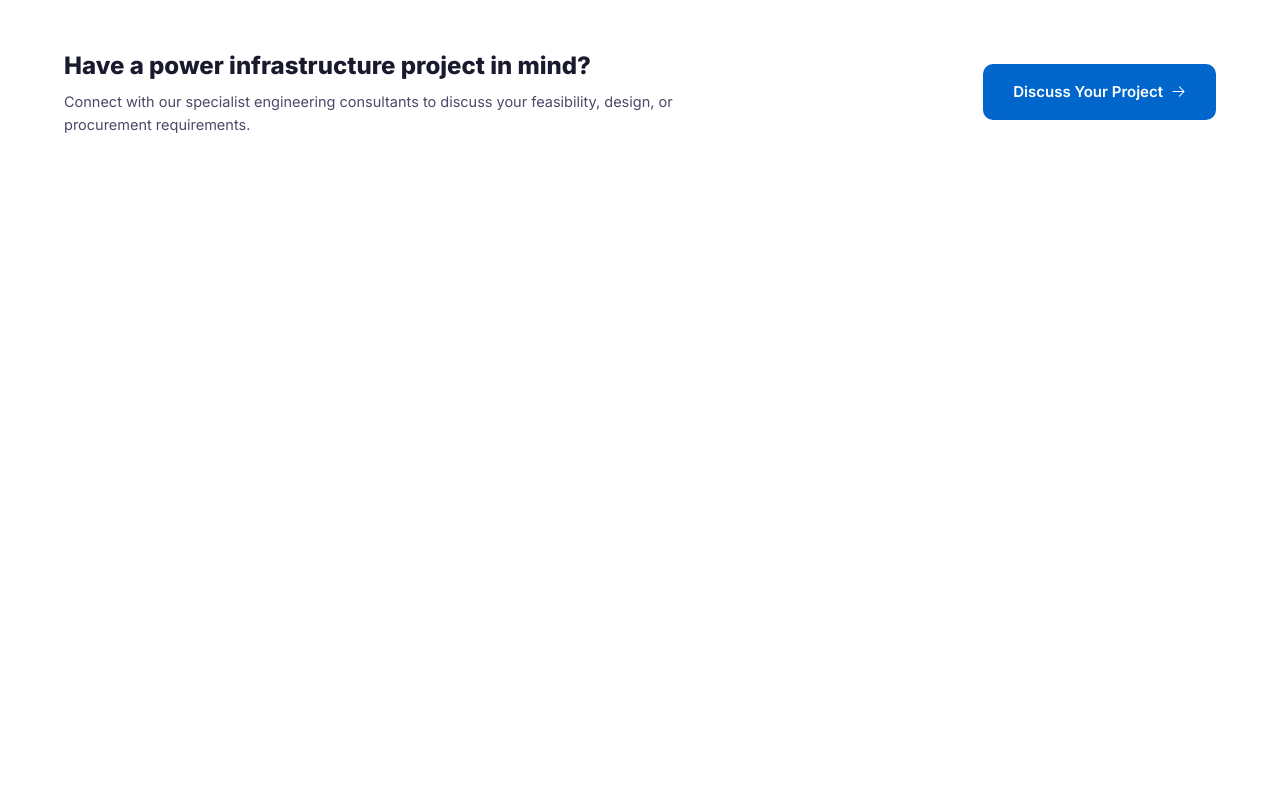
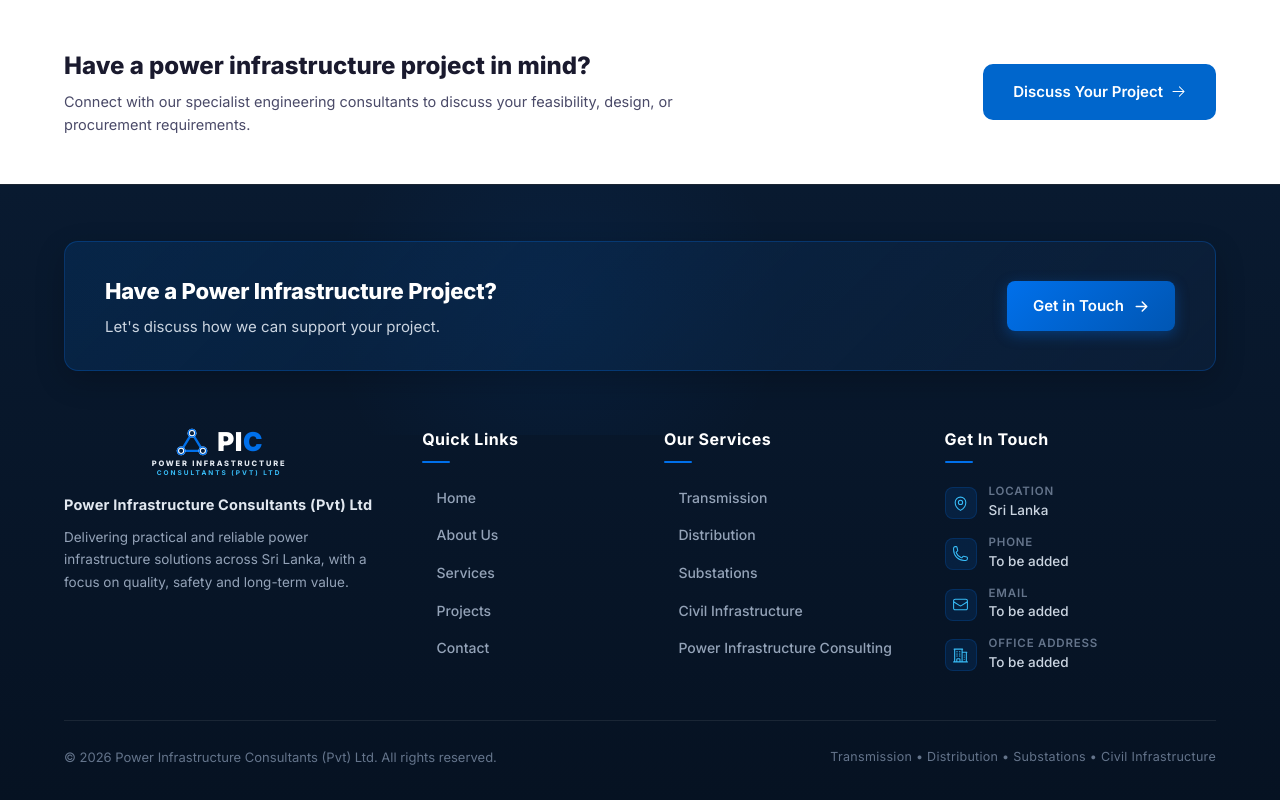
Before and after one commit to CASPIRE-Technologies/PIC-website, a React (Vite) app: page /projects in a window 1280 px wide. Shown: the part 2248-3048 px from the top of the page. Before the commit the page ends 2432 px from the top, so only its background shows below. Built offline with nearby package versions, Linux system fonts and the light colour scheme.

Commit message:
Update website

```diff
--- a/src/App.jsx
+++ b/src/App.jsx
@@ -1,5 +1,6 @@
 import { BrowserRouter, Routes, Route } from 'react-router-dom';
 import Header from './components/Header';
+import Footer from './components/Footer';
 import HomePage from './pages/HomePage';
 import AboutPage from './pages/AboutPage';
 import ServicesPage from './pages/ServicesPage';
@@ -24,6 +25,7 @@ function AppContent() {
           <Route path="/contact" element={<ContactPage />} />
         </Routes>
       </main>
+      <Footer />
     </>
   );
 }
--- /dev/null
+++ b/src/components/Footer.css
@@ -0,0 +1,328 @@
+/* ===== PIC New Professional Corporate Footer ===== */
+.site-footer {
+  background: linear-gradient(180deg, #091a30 0%, #061222 100%);
+  color: #94a3b8;
+  position: relative;
+  border-top: 1px solid rgba(255, 255, 255, 0.08);
+  font-family: var(--font-family, 'Inter', sans-serif);
+  overflow: hidden;
+}
+
+/* Subtle ambient radial glow */
+.site-footer::before {
+  content: '';
+  position: absolute;
+  top: 0;
+  left: 20%;
+  width: 600px;
+  height: 250px;
+  background: radial-gradient(circle, rgba(0, 112, 235, 0.08) 0%, rgba(0, 0, 0, 0) 70%);
+  pointer-events: none;
+}
+
+.footer-inner-wrap {
+  position: relative;
+  z-index: 1;
+  padding: 56px 0 32px 0;
+}
+
+/* ── 1. Footer CTA Card ── */
+.footer-cta-card {
+  background: linear-gradient(135deg, rgba(0, 102, 204, 0.16) 0%, rgba(13, 33, 60, 0.65) 100%);
+  border: 1px solid rgba(0, 112, 235, 0.28);
+  border-radius: 14px;
+  padding: 32px 40px;
+  margin-bottom: 56px;
+  display: flex;
+  align-items: center;
+  justify-content: space-between;
+  gap: 28px;
+  box-shadow: 0 10px 30px rgba(0, 0, 0, 0.2);
+}
+
+.footer-cta-content {
+  max-width: 680px;
+}
+
+.footer-cta-title {
+  color: #ffffff;
+  font-size: 22px;
+  font-weight: 800;
+  letter-spacing: -0.2px;
+  margin-bottom: 6px;
+}
+
+.footer-cta-desc {
+  color: #cbd5e1;
+  font-size: 15px;
+  line-height: 1.5;
+  margin: 0;
+}
+
+.footer-cta-btn {
+  display: inline-flex;
+  align-items: center;
+  gap: 10px;
+  background: linear-gradient(135deg, #0070eb 0%, #0056b3 100%);
+  color: #ffffff;
+  font-size: 15px;
+  font-weight: 600;
+  padding: 13px 26px;
+  border-radius: 8px;
+  text-decoration: none;
+  white-space: nowrap;
+  flex-shrink: 0;
+  transition: all 0.25s ease;
+  box-shadow: 0 4px 14px rgba(0, 112, 235, 0.35);
+}
+
+.footer-cta-btn:hover {
+  background: linear-gradient(135deg, #0080ff 0%, #0062cc 100%);
+  transform: translateY(-2px);
+  box-shadow: 0 6px 20px rgba(0, 112, 235, 0.5);
+  color: #ffffff;
+}
+
+.footer-cta-btn svg {
+  transition: transform 0.2s ease;
+}
+
+.footer-cta-btn:hover svg {
+  transform: translateX(3px);
+}
+
+/* ── 2. Four Column Grid ── */
+.footer-main-grid {
+  display: grid;
+  grid-template-columns: 1.6fr 1fr 1.2fr 1.4fr;
+  gap: 48px;
+  padding-bottom: 48px;
+}
+
+.footer-col {
+  display: flex;
+  flex-direction: column;
+}
+
+.footer-col-title {
+  color: #ffffff;
+  font-size: 16px;
+  font-weight: 700;
+  letter-spacing: 0.5px;
+  margin-bottom: 22px;
+  position: relative;
+  display: inline-block;
+}
+
+.footer-col-title::after {
+  content: '';
+  display: block;
+  width: 28px;
+  height: 2.5px;
+  background: #0070eb;
+  border-radius: 2px;
+  margin-top: 8px;
+}
+
+/* Column 1: Company */
+.footer-logo-link {
+  display: inline-block;
+  text-decoration: none;
+  margin-bottom: 16px;
+}
+
+.footer-logo-link .logo-title-pi {
+  color: #ffffff;
+}
+
+.footer-logo-link .logo-title-c {
+  color: #0070eb;
+}
+
+.footer-logo-link .logo-sub-main {
+  color: #e2e8f0;
+}
+
+.footer-logo-link .logo-sub-tag {
+  color: #38bdf8;
+}
+
+.footer-company-name {
+  color: #e2e8f0;
+  font-size: 14.5px;
+  font-weight: 700;
+  letter-spacing: 0.2px;
+  margin-bottom: 10px;
+}
+
+.footer-company-desc {
+  color: #94a3b8;
+  font-size: 13.5px;
+  line-height: 1.65;
+  margin: 0;
+  max-width: 340px;
+}
+
+/* Column 2 & 3: Navigation Links */
+.footer-links-list {
+  list-style: none;
+  padding: 0;
+  margin: 0;
+  display: flex;
+  flex-direction: column;
+  gap: 12px;
+}
+
+.footer-nav-link {
+  color: #94a3b8;
+  font-size: 14px;
+  font-weight: 500;
+  text-decoration: none;
+  display: inline-flex;
+  align-items: center;
+  transition: all 0.2s ease;
+  position: relative;
+  width: fit-content;
+}
+
+.footer-nav-link:hover {
+  color: #ffffff;
+  transform: translateX(5px);
+}
+
+.footer-nav-link::before {
+  content: '›';
+  font-size: 16px;
+  color: #0070eb;
+  margin-right: 8px;
+  opacity: 0;
+  transform: translateX(-4px);
+  transition: all 0.2s ease;
+}
+
+.footer-nav-link:hover::before {
+  opacity: 1;
+  transform: translateX(0);
+}
+
+/* Column 4: Contact */
+.footer-contact-list {
+  list-style: none;
+  padding: 0;
+  margin: 0;
+  display: flex;
+  flex-direction: column;
+  gap: 16px;
+}
+
+.footer-contact-item {
+  display: flex;
+  align-items: flex-start;
+  gap: 12px;
+}
+
+.footer-contact-icon-wrap {
+  width: 32px;
+  height: 32px;
+  border-radius: 8px;
+  background: rgba(0, 112, 235, 0.12);
+  border: 1px solid rgba(0, 112, 235, 0.2);
+  display: flex;
+  align-items: center;
+  justify-content: center;
+  color: #38bdf8;
+  flex-shrink: 0;
+  margin-top: 2px;
+}
+
+.footer-contact-details {
+  display: flex;
+  flex-direction: column;
+}
+
+.footer-contact-label {
+  font-size: 11.5px;
+  text-transform: uppercase;
+  letter-spacing: 0.8px;
+  color: #64748b;
+  font-weight: 600;
+  line-height: 1.2;
+}
+
+.footer-contact-value {
+  font-size: 13.5px;
+  color: #cbd5e1;
+  font-weight: 500;
+  margin-top: 2px;
+  line-height: 1.4;
+}
+
+/* ── 3. Bottom Copyright Bar ── */
+.footer-bottom-bar {
+  border-top: 1px solid rgba(255, 255, 255, 0.08);
+  padding-top: 26px;
+  display: flex;
+  align-items: center;
+  justify-content: space-between;
+  gap: 20px;
+  flex-wrap: wrap;
+}
+
+.footer-copyright {
+  font-size: 13px;
+  color: #64748b;
+  margin: 0;
+}
+
+.footer-services-tagline {
+  font-size: 12.5px;
+  color: #64748b;
+  letter-spacing: 0.3px;
+  margin: 0;
+}
+
+/* ── 4. Responsive Breakpoints ── */
+@media (max-width: 992px) {
+  .footer-cta-card {
+    padding: 28px 30px;
+    margin-bottom: 44px;
+  }
+
+  .footer-main-grid {
+    grid-template-columns: repeat(2, 1fr);
+    gap: 40px;
+    padding-bottom: 40px;
+  }
+}
+
+@media (max-width: 640px) {
+  .footer-inner-wrap {
+    padding: 44px 0 28px 0;
+  }
+
+  .footer-cta-card {
+    flex-direction: column;
+    align-items: flex-start;
+    padding: 24px;
+    gap: 20px;
+    margin-bottom: 36px;
+  }
+
+  .footer-cta-btn {
+    width: 100%;
+    justify-content: center;
+  }
+
+  .footer-main-grid {
+    grid-template-columns: 1fr;
+    gap: 32px;
+    padding-bottom: 32px;
+  }
+
+  .footer-bottom-bar {
+    flex-direction: column;
+    align-items: flex-start;
+    gap: 12px;
+    text-align: left;
+  }
+}
--- a/src/components/Footer.jsx
+++ b/src/components/Footer.jsx
@@ -1,7 +1,15 @@
-import { Link, useLocation } from 'react-router-dom';
+import { Link } from 'react-router-dom';
 import PicLogo from './PicLogo';
+import { HiArrowRight } from 'react-icons/hi';
+import {
+  HiOutlineMapPin,
+  HiOutlinePhone,
+  HiOutlineEnvelope,
+  HiOutlineBuildingOffice2,
+} from 'react-icons/hi2';
+import './Footer.css';
 
-const footerLinks = [
+const quickLinks = [
   { label: 'Home', to: '/' },
   { label: 'About Us', to: '/about' },
   { label: 'Services', to: '/services' },
@@ -9,19 +17,60 @@ const footerLinks = [
   { label: 'Contact', to: '/contact' },
 ];
 
+const serviceLinks = [
+  { label: 'Transmission', to: '/services' },
+  { label: 'Distribution', to: '/services' },
+  { label: 'Substations', to: '/services' },
+  { label: 'Civil Infrastructure', to: '/services' },
+  { label: 'Power Infrastructure Consulting', to: '/services' },
+];
+
+const contactItems = [
+  {
+    icon: <HiOutlineMapPin size={17} />,
+    label: 'Location',
+    value: 'Sri Lanka',
+  },
+  {
+    icon: <HiOutlinePhone size={17} />,
+    label: 'Phone',
+    value: 'To be added',
+  },
+  {
+    icon: <HiOutlineEnvelope size={17} />,
+    label: 'Email',
+    value: 'To be added',
+  },
+  {
+    icon: <HiOutlineBuildingOffice2 size={17} />,
+    label: 'Office Address',
+    value: 'To be added',
+  },
+];
+
 const Footer = () => {
-  const location = useLocation();
+  return (
+    <footer className="site-footer" aria-label="Site Footer">
+      <div className="container">
+        <div className="footer-inner-wrap">
+          {/* ── Highlighted CTA Area ── */}
+          <div className="footer-cta-card">
+            <div className="footer-cta-content">
+              <h3 className="footer-cta-title">Have a Power Infrastructure Project?</h3>
+              <p className="footer-cta-desc">
+                Let's discuss how we can support your project.
+              </p>
+            </div>
+            <Link to="/contact" className="footer-cta-btn">
+              Get in Touch <HiArrowRight />
+            </Link>
+          </div>
 
-  const isActive = (to) => {
-    if (to === '/') return location.pathname === '/';
-    return location.pathname.startsWith(to.split('#')[0]) && to.split('#')[0] !== '/';
-  };
-
-  return (
-    <footer className="footer">
-      <div className="container">
-        <div className="footer-inner">
-          <Link to="/" className="footer-logo" aria-label="PIC Home">
+          {/* ── 4-Column Main Grid ── */}
+          <div className="footer-main-grid">
+            {/* Column 1: Company */}
+            <div className="footer-col footer-col-company">
+              <Link to="/" className="footer-logo-link" aria-label="PIC Home">
                 <div className="logo-brand">
                   <div className="logo-main-row">
                     <div className="logo-icon-wrap" style={{ width: 34, height: 30 }}>
@@ -39,44 +88,67 @@ const Footer = () => {
                 </div>
               </Link>
 
-          <nav className="footer-nav" aria-label="Footer navigation">
-            {footerLinks.map(link => {
-              if (link.to.startsWith('/#')) {
-                if (location.pathname === '/') {
-                  return (
-                    <a
-                      key={link.label}
-                      href={link.to.replace('/', '')}
-                      className="footer-link"
-                    >
-                      {link.label}
-                    </a>
-                  );
-                }
-                return (
-                  <Link
-                    key={link.label}
-                    to={link.to}
-                    className="footer-link"
-                  >
+              <h4 className="footer-company-name">Power Infrastructure Consultants (Pvt) Ltd</h4>
+              <p className="footer-company-desc">
+                Delivering practical and reliable power infrastructure solutions across Sri Lanka, with a focus on quality, safety and long-term value.
+              </p>
+            </div>
+
+            {/* Column 2: Quick Links */}
+            <div className="footer-col">
+              <h3 className="footer-col-title">Quick Links</h3>
+              <ul className="footer-links-list">
+                {quickLinks.map((link) => (
+                  <li key={link.label}>
+                    <Link to={link.to} className="footer-nav-link">
                       {link.label}
                     </Link>
-                );
-              }
-              return (
-                <Link
-                  key={link.label}
-                  to={link.to}
-                  className={`footer-link${isActive(link.to) ? ' active' : ''}`}
-                >
-                  {link.label}
+                  </li>
+                ))}
+              </ul>
+            </div>
+
+            {/* Column 3: Our Services */}
+            <div className="footer-col">
+              <h3 className="footer-col-title">Our Services</h3>
+              <ul className="footer-links-list">
+                {serviceLinks.map((service) => (
+                  <li key={service.label}>
+                    <Link to={service.to} className="footer-nav-link">
+                      {service.label}
                     </Link>
-              );
-            })}
-          </nav>
+                  </li>
+                ))}
+              </ul>
+            </div>
 
-          <div className="footer-services">
+            {/* Column 4: Contact */}
+            <div className="footer-col">
+              <h3 className="footer-col-title">Get In Touch</h3>
+              <ul className="footer-contact-list">
+                {contactItems.map((item) => (
+                  <li className="footer-contact-item" key={item.label}>
+                    <div className="footer-contact-icon-wrap" aria-hidden="true">
+                      {item.icon}
+                    </div>
+                    <div className="footer-contact-details">
+                      <span className="footer-contact-label">{item.label}</span>
+                      <span className="footer-contact-value">{item.value}</span>
+                    </div>
+                  </li>
+                ))}
+              </ul>
+            </div>
+          </div>
+
+          {/* ── Bottom Copyright Bar ── */}
+          <div className="footer-bottom-bar">
+            <p className="footer-copyright">
+              &copy; 2026 Power Infrastructure Consultants (Pvt) Ltd. All rights reserved.
+            </p>
+            <p className="footer-services-tagline">
               Transmission &bull; Distribution &bull; Substations &bull; Civil Infrastructure
+            </p>
           </div>
         </div>
       </div>
```
Also changed, not shown: src/index.css (+1 -60 lines). Lines whose indentation alone changed are shown as unchanged.
